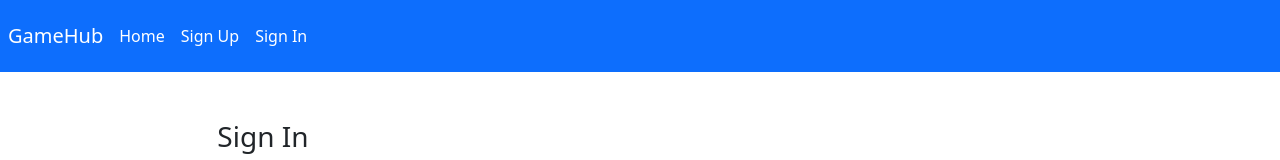
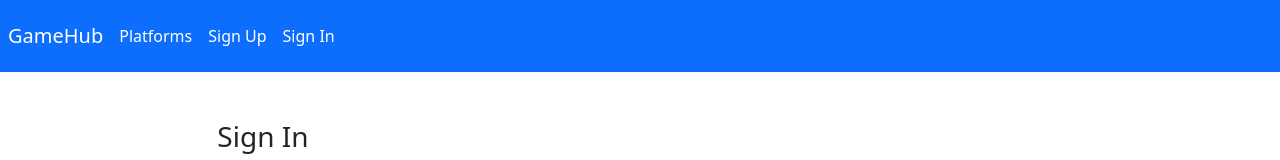
Before and after one commit to spenserg92/Client-GameHub, a React (Create React App) app: page /sign-in in a window 1280 px wide. Shown: the top 160 px of the page. Built offline with nearby package versions, Linux system fonts and the light colour scheme.

Commit message:
changes casing of platform folder

```diff
--- a/src/App.js
+++ b/src/App.js
@@ -12,7 +12,7 @@ import SignUp from './components/auth/SignUp'
 import SignIn from './components/auth/SignIn'
 import SignOut from './components/auth/SignOut'
 import ChangePassword from './components/auth/ChangePassword'
-import PlatformShow from './components/Platforms/PlatformShow'
+import PlatformShow from './components/platforms/PlatformShow'
 
 
 const App = () => {
@@ -83,7 +83,7 @@ const App = () => {
 						</RequireAuth>}
 				/>
 				<Route
-					path='Platforms/:platformId'
+					path='platforms/:platformId'
 					element={
 						<PlatformShow user={user} msgAlert={msgAlert} />
 					}
--- a/src/components/Home.js
+++ b/src/components/Home.js
@@ -1,4 +1,4 @@
-import PlatformsIndex from "./Platforms/PlatformsIndex"
+import PlatformsIndex from "./platforms/PlatformsIndex"
 
 const Home = (props) => {
 	const { msgAlert } = props
@@ -6,7 +6,7 @@ const Home = (props) => {
 
 	return (
 		<>
-			<h2>Home Page</h2>
+			<h2>PlatForms</h2>
 			<PlatformsIndex msgAlert={msgAlert} />
 		</>
 	)
--- a/src/components/shared/Header.js
+++ b/src/components/shared/Header.js
@@ -36,7 +36,7 @@ const alwaysOptions = (
 	<>
 		<Nav.Item className='m-2'>
 			<Link to='/' style={linkStyle}>
-				Home
+				Platforms
 			</Link>
 		</Nav.Item>
 	</>
```
